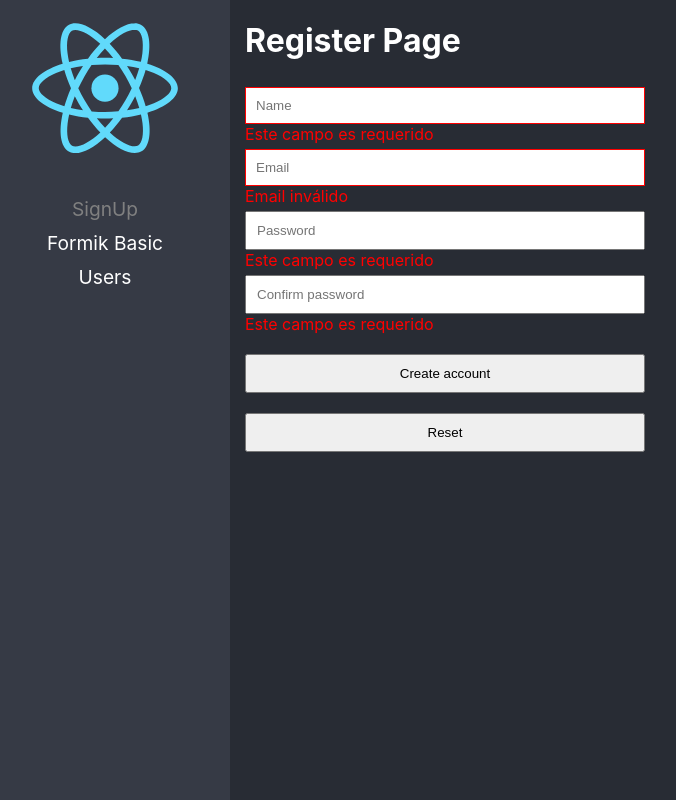
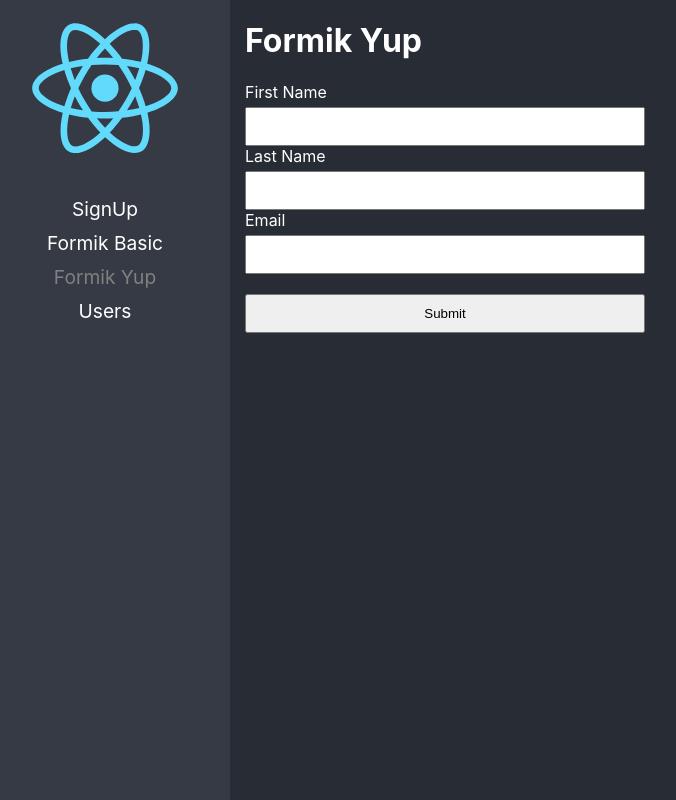
Before and after one commit to jcmurciap/react-forms, a React (Create React App) app: page /formik-yup in a window 1280 px wide. Before the commit this address led to /register. Shown: the whole page, without its empty margins (20-696 px from the left). Built offline with nearby package versions, Linux system fonts and the light colour scheme.

Commit message:
Chore: Added amazing form using Yup library

```diff
--- a/package.json
+++ b/package.json
@@ -17,7 +17,8 @@
     "react-router-dom": "^6.3.0",
     "react-scripts": "5.0.1",
     "typescript": "^4.8.3",
-    "web-vitals": "^2.1.4"
+    "web-vitals": "^2.1.4",
+    "yup": "^0.32.11"
   },
   "scripts": {
     "start": "react-scripts start",
--- /dev/null
+++ b/src/forms/pages/FormikYupPage.tsx
@@ -0,0 +1,50 @@
+import '../styles/styles.css';
+import {useFormik} from "formik";
+import * as Yup from "yup";
+
+const FormikYupPage = () => {
+
+    const {
+        handleSubmit,
+        errors,
+        touched,
+        getFieldProps,
+    } = useFormik({
+        initialValues: {
+            firstName: '',
+            lastName: '',
+            email: '',
+        },
+        onSubmit: (values) => {
+            console.log(values);
+        },
+        validationSchema: Yup.object({
+            firstName: Yup.string().max(15, 'Must be 15 characters or less').required('Required'),
+            lastName: Yup.string().max(15, 'Must be 15 characters or less').required('Required'),
+            email: Yup.string().required().email('Invalid email'),
+        }),
+    });
+
+    return (
+        <div>
+            <h1>Formik Yup</h1>
+            <form noValidate onSubmit={handleSubmit}>
+                <label htmlFor="firstName">First Name</label>
+                <input type="text" {...getFieldProps('firstName')} />
+                {touched.firstName && errors.firstName && <span>{errors.firstName}</span>}
+
+                <label htmlFor="lastName">Last Name</label>
+                <input type="text" {...getFieldProps('lastName')} />
+                {touched.lastName && errors.lastName && <span>{errors.lastName}</span>}
+
+                <label htmlFor="email">Email</label>
+                <input type="email" {...getFieldProps('email')} />
+                {touched.email && errors.email && <span>{errors.email}</span>}
+
+                <button type="submit">Submit</button>
+            </form>
+        </div>
+    )
+}
+
+export default FormikYupPage;
--- a/src/routes/Navigation.tsx
+++ b/src/routes/Navigation.tsx
@@ -2,6 +2,7 @@
 import logo from '../logo.svg';
 import {RegisterPage} from "../forms/pages/RegisterPage";
 import FormikBasicPage from "../forms/pages/FormikBasicPage";
+import FormikYupPage from "../forms/pages/FormikYupPage";
 
 export const Navigation = () => {
     return (
@@ -17,6 +18,9 @@
                             <NavLink to="/formik-basic" className={({isActive}) => isActive ? 'nav-active' : ''}>Formik Basic</NavLink>
                         </li>
                         <li>
+                            <NavLink to="/formik-yup" className={({isActive}) => isActive ? 'nav-active' : ''}>Formik Yup</NavLink>
+                        </li>
+                        <li>
                             <NavLink to="/users" className={({isActive}) => isActive ? 'nav-active' : ''}>Users</NavLink>
                         </li>
                     </ul>
@@ -25,6 +29,7 @@
                     <Route path="formik-basic" element={<FormikBasicPage />} />
                     <Route path="users" element={<h1>Users</h1>} />
                     <Route path="register" element={<RegisterPage />} />
+                    <Route path="formik-yup" element={<FormikYupPage />} />
 
                     {/*Rutas no validas*/}
                     <Route path={"/*"} element={<Navigate to="/register" replace/>} />
```
Also changed, not shown: 1 other file (tests, documents, lock files or other folders).
